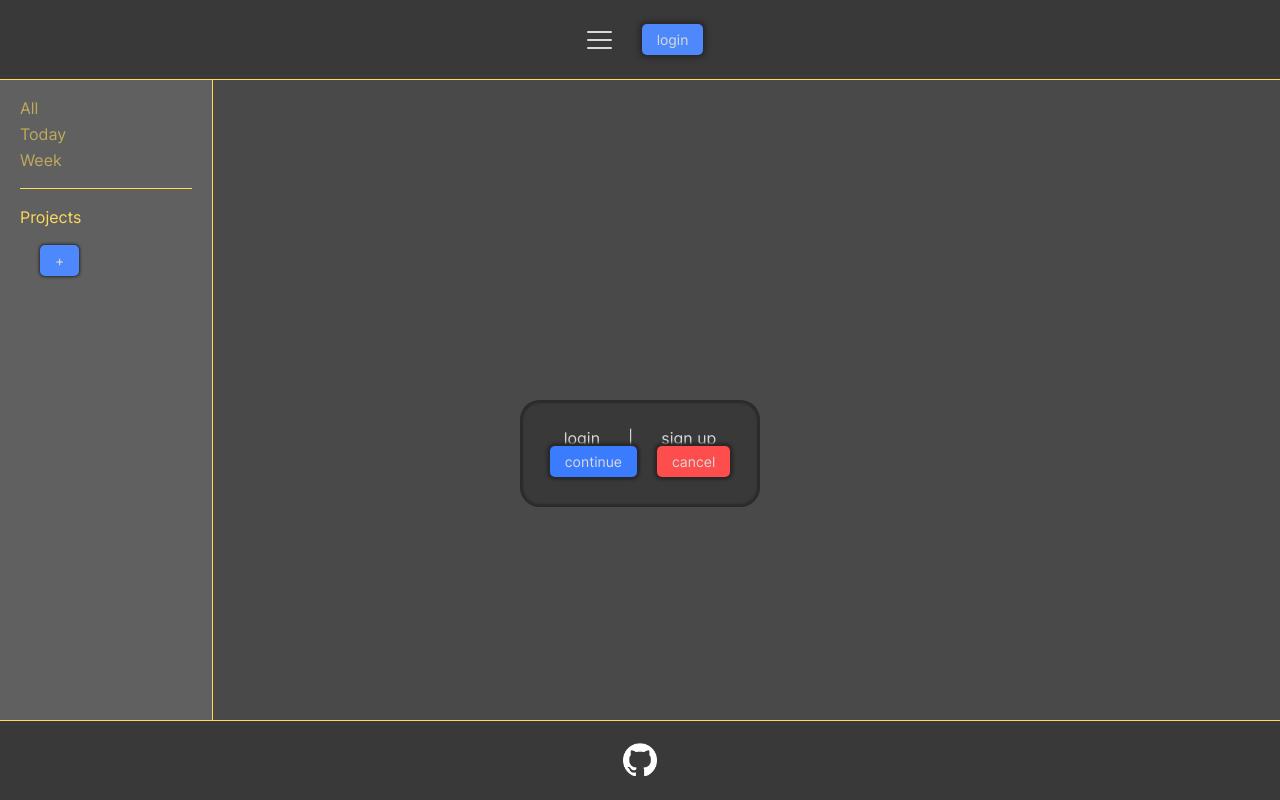
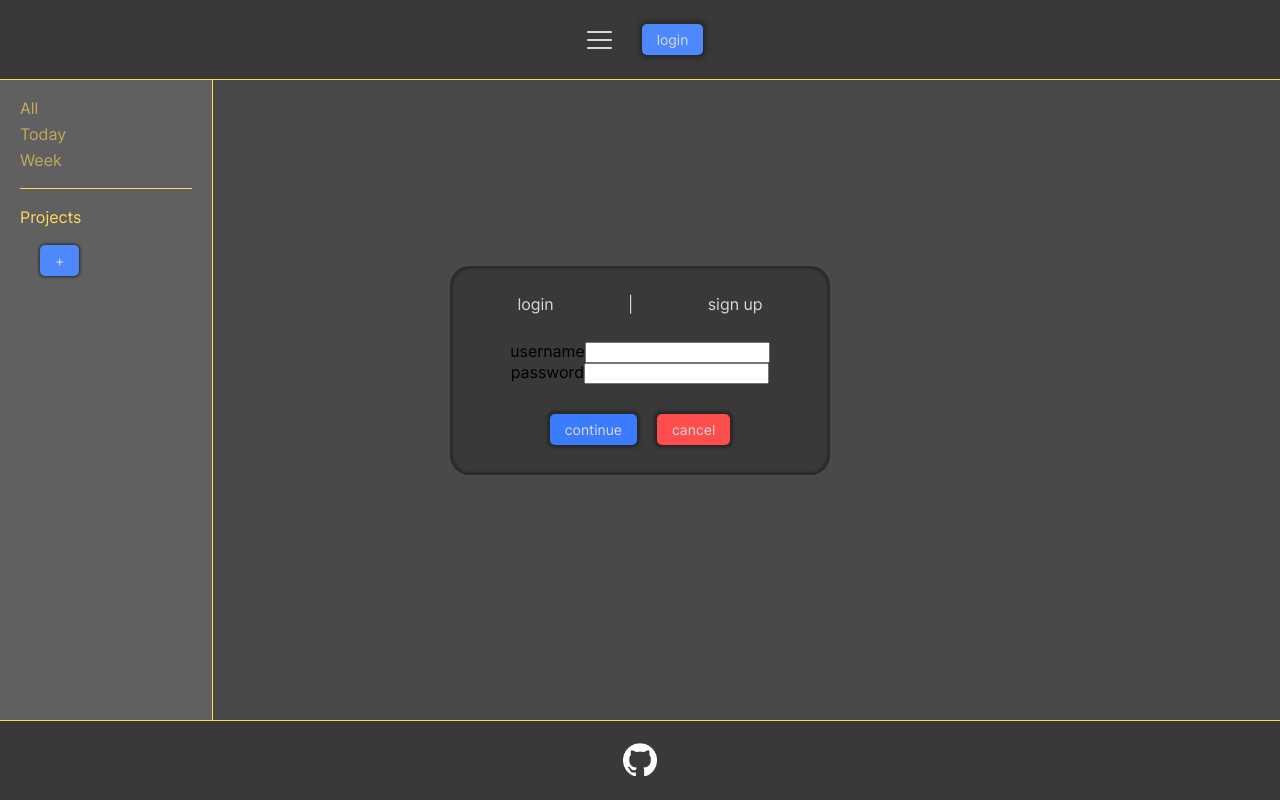
Before and after one commit to j-mcQueen/tasklister, a React (Create React App) app: page / in a window 1280 px wide. Both pictures are taken after a click on the button "login". Built offline with nearby package versions, Linux system fonts and the light colour scheme; the HTML template or start-up script is replaced by a standard one.

Commit message:
Display correct forms on tab switch

```diff
--- /dev/null
+++ b/src/components/header/forms/LoginInputs.js
@@ -0,0 +1,15 @@
+export default function LoginInputs() {
+    return(
+        <form>
+            <div>
+                <label htmlFor="uname">username</label>
+                <input type="text" id="uname"/>
+            </div>
+
+            <div>
+                <label htmlFor="pwd">password</label>
+                <input type="text" id="pwd"/>
+            </div>
+        </form>
+    )
+}
--- a/src/components/header/forms/Modal.js
+++ b/src/components/header/forms/Modal.js
@@ -1,23 +1,29 @@
 import Tabs from "./Tabs"
 import FormBtns from "./FormBtns"
 import "./form.css";
+import { useState } from "react";
+import LoginInputs from "./LoginInputs";
+import SignUpInputs from "./SignUpInputs";
 
 export default function Modal({current, updater}) {
-    // -- OBJECTIVE: Display login or signup inputs based on active tab
-        // -- RUBBER DUCK
-            // By default, the login form is the active tab.
+    const [inputs, setInputs] = useState(0);
+    // TODO make active span yellow
     return (
         <div id="modal">
-            <Tabs/>
-            <div>
-                {/*
-                    could use a conditional here to determine which tab is active and therefore which set of inputs to render
-                */}
-            </div>
+            <Tabs
+                init={inputs}
+                setter={setInputs}
+            />
+
+            {
+                inputs === 0 ? <LoginInputs/> : <SignUpInputs/>
+            }
+
             <FormBtns
                 current={current}
                 updater={updater}
             />
+            {/* TODO FormBtns will likely need to be inside the form itself so the form can submit login/ signup information to the server */}
         </div>
     )
 }
--- /dev/null
+++ b/src/components/header/forms/SignUpInputs.js
@@ -0,0 +1,26 @@
+export default function SignUpInputs() {
+    return (
+        <form>
+            <fieldset>
+                <label htmlFor="fname">First Name</label>
+                <input type="text" id="fname"/>
+
+                <label htmlFor="lname">Last Name</label>
+                <input type="text" id="lname"/>
+            </fieldset>
+
+            <div>
+                <label htmlFor="uname">username</label>
+                <input type="text" id="uname"/>
+            </div>
+
+            <fieldset>
+                <label htmlFor="pwd">password</label>
+                <input type="text" id="pwd"/>
+
+                <label htmlFor="conf-pwd">confirm password</label>
+                <input type="text" id="conf-pwd"/>
+            </fieldset>
+        </form>
+    )
+}
--- a/src/components/header/forms/Tabs.js
+++ b/src/components/header/forms/Tabs.js
@@ -1,9 +1,9 @@
-export default function Tabs() {
+export default function Tabs({init, setter}) {
     return (
         <div id="tabs">
-            <span>login</span>
+            <span onClick={() => setter(0)}>login</span>
             <span>|</span>
-            <span>sign up</span>
+            <span onClick={() => setter(1)}>sign up</span>
         </div>
     )
 }
--- a/src/components/header/forms/form.css
+++ b/src/components/header/forms/form.css
@@ -1,7 +1,7 @@
 #modal {
     display: block;
     position: absolute;
-    top: 50%;
+    top: calc(50% - 134px);
     background-color: #393939;
     --offwhite: #d9d9d9;
     box-shadow: 0 0 2px 3px #2c2b2b inset;
@@ -9,13 +9,25 @@
     border-radius: 20px;
 }
 
+span:hover {
+    cursor: pointer;
+}
+
 #tabs {
     display: flex;
     justify-content: space-around;
 }
 
+form {
+    display: flex;
+    flex-direction: column;
+    align-items: center;
+    padding: 30px;
+}
+
 #btns {
     display: flex;
+    justify-content: center;
     gap: 20px;
 }
 
```
